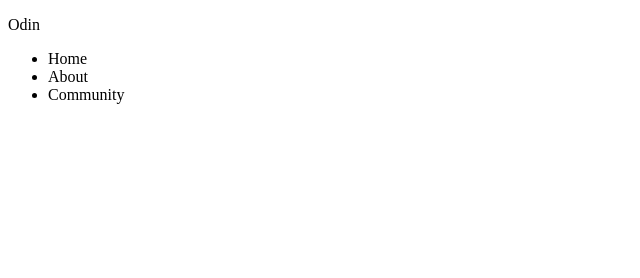
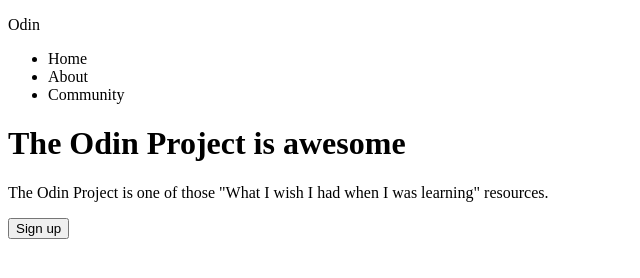
Before and after one commit to aberrantian/odin-landing-page, a plain HTML site: page index.html in a window 1280 px wide. Shown: the whole page, without its empty margins (0-640 px from the left). Drawn offline with Linux system fonts and the light colour scheme.

Commit message:
complete hero section html

```diff
--- a/index.html
+++ b/index.html
@@ -16,6 +16,14 @@
                 <li>Community</li>
             </ul>
         </div>
+        <div class="hero-left">
+            <h1>The Odin Project is awesome</h1>
+            <p>The Odin Project is one of those "What I wish I had when I was learning" resources.</p>
+            <button>Sign up</button>
+        </div>
+        <div class="hero-right">
+            <img href="" alt="">
+        </div>
     </div>
 </body>
 </html>
```
